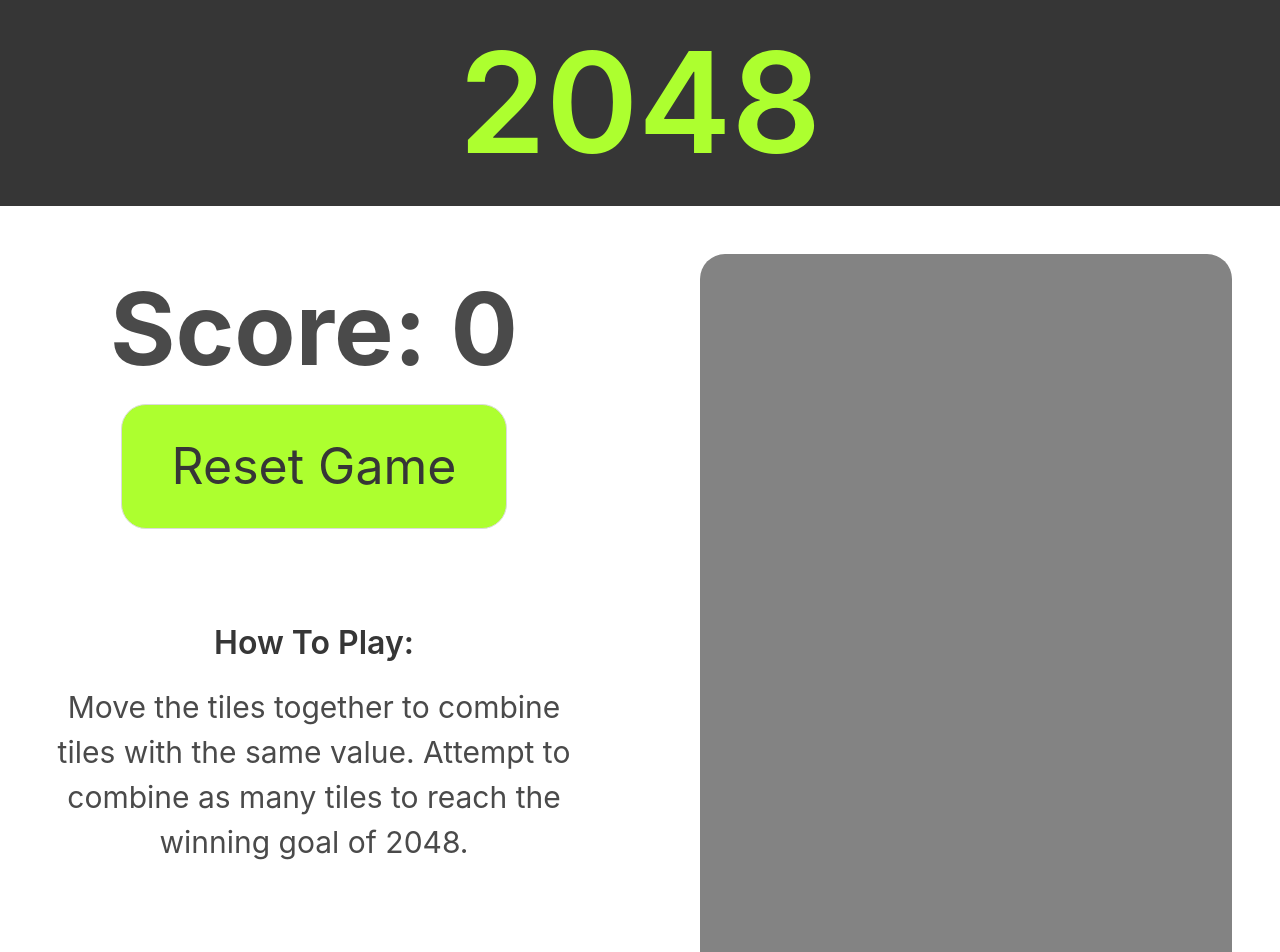
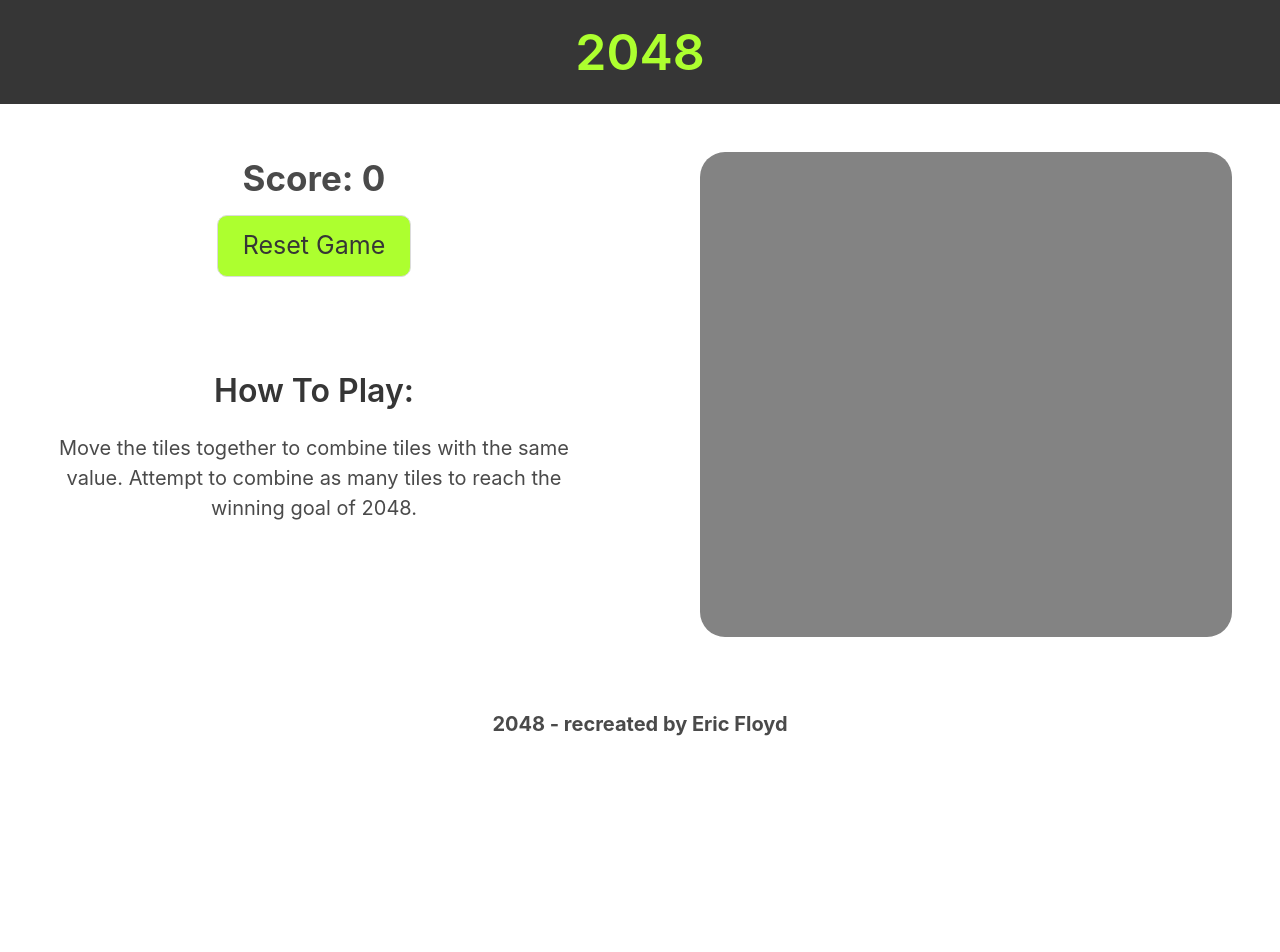
Before and after one commit to floyde97/2048, a plain HTML site: page index.html in a window 1280 px wide. Shown: the top 952 px of the page. After the commit the page ends 800 px from the top, so only its background shows below. Drawn offline with nearby package versions, Linux system fonts and the light colour scheme; a script that the page names is missing.

Commit message:
Updating Styles and UI

```diff
--- a/custom_style.css
+++ b/custom_style.css
@@ -3,32 +3,33 @@
     display: grid;
     justify-content: center;
     grid-template-columns: 24.5% 24.5% 24.5% 24.5%;
-    grid-template-rows: 200px 200px 200px 200px;
-    grid-gap: 10px;
+    grid-template-rows: 100px 100px 100px 100px;
+    grid-gap: 5px;
     background-color: rgb(131, 131, 131);
-    padding: 75px;
+    padding: 35px;
 }
 
 div.tile {
     border-radius: 15px;
-    font-size: 75px;
+    font-size: 30px;
     font-weight: bold;
     align-items: center;
     justify-content: center;
 }
 
 .scorelabel {
-    font-size: 100px;
+    font-size: 35px;
+    padding-bottom: 10px;
 }
 
 h1.title {
-    font-size: 140px;
+    font-size: 50px;
     color: greenyellow !important;
 }
 
 #reset {
-    font-size: 50px;
-    border-radius: 25px;
+    font-size: 25px;
+    border-radius: 10px;
     background-color: greenyellow;
 }
 
@@ -38,6 +39,6 @@ h1.title {
 
 .instructions, .recognition {
     text-align: center;
-    font-size: 30px;
+    font-size: 20px;
     padding-bottom: 20px;
 }
--- a/index.html
+++ b/index.html
@@ -99,7 +99,7 @@
         </div>
     </div>
     <div>
-        <p class='recognition'>2048 - recreated by Eric Floyd</p>
+        <p class='recognition has-text-weight-bold'>2048 - recreated by Eric Floyd</p>
     </div>
 </body>
 
```
